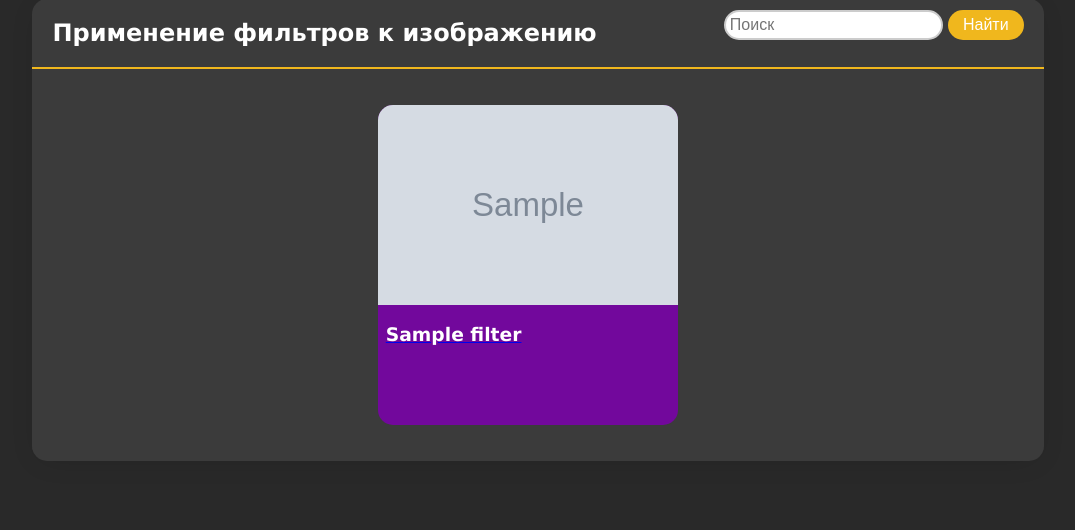
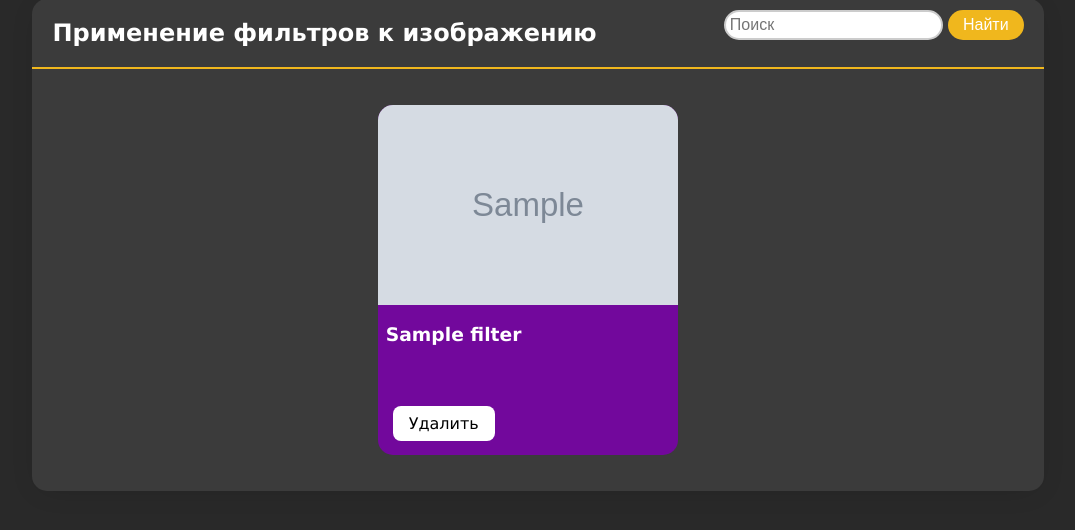
Before and after one commit to DemiurgeRV/WebApplications_backend, a Django app: page /home/ in a window 1280 px wide. Shown: the part 59-589 px from the top of the page, without its empty margins (102-1177 px from the left). Run offline with Django 4.2, Linux system fonts and the light colour scheme; tables that the repository leaves empty hold one stand-in row (values such as "Sample post"); grey boxes marked "Sample" are stand-in pictures.

Commit message:
Added 'delete' button

```diff
--- a/FiltersForImages/main/static/main/css/main.css
+++ b/FiltersForImages/main/static/main/css/main.css
@@ -64,6 +64,7 @@ html {
     grid-column-gap: 25px;
     grid-row-gap: 25px;
     justify-content: center;
+    color: #fff;
 }
 .content-wrapper .cards-wrapper .card-list .card {
     background: #72089c;
@@ -73,11 +74,18 @@ html {
     color: #fff;
     transition: transform .3s ease;
     max-width: 300px;
-    height: 320px;
+    height: 350px;
 }
 .content-wrapper .cards-wrapper .card-list .card:hover {
     transform: scale(1.05);
     box-shadow: 0 18px 36px #510d6e, 0 10px 10px #510d6e;
+}
+.content-wrapper .cards-wrapper .card-list .card a {
+    text-decoration: none;
+    color: #fff;
+}
+.content-wrapper .cards-wrapper .card-list .card li {
+    height: 300px;
 }
 .content-wrapper .cards-wrapper .card-list .card img {
     width: 100%;
@@ -86,6 +94,23 @@ html {
 .content-wrapper .cards-wrapper .card-list .card h3 {
     padding: 0px 8px;
 }
+.content-wrapper .cards-wrapper .card-list .card .button {
+    padding: 3% 15px;
+}
+.content-wrapper .cards-wrapper .card-list .card .button .delete_filter {
+    padding: 8px 16px;
+    background: #fff;
+    border-radius: 8px;
+    text-decoration: none;
+    color: black;
+    transition: all .3s ease;
+}
+.content-wrapper .cards-wrapper .card-list .card .button .delete_filter:hover {
+    transform: scale(1.1);
+    background-color: #b5b5b5;
+}
+
+
 
 .content-wrapper .filter-details {
     display: flex;
--- a/FiltersForImages/main/templates/main/AllFilters.html
+++ b/FiltersForImages/main/templates/main/AllFilters.html
@@ -18,10 +18,13 @@
         </div>
         <ul class="card-list">
             {% for filter in data.filters %}
-           <a href="{% url 'filter_url' filter.id %}"> <li class="card" title="Подробнее...">
-               <img src="{{ filter.get_image_url }}" class="images">
-               <h3>{{ filter.name }}</h3><br>
-           </li></a>
+            <div class="card">
+               <a href="{% url 'filter_url' filter.id %}"> <li title="Подробнее...">
+                   <img src="{{ filter.get_image_url }}" class="images">
+                   <h3>{{ filter.name }}</h3><br>
+               </li></a>
+                <div class="button"><a href="{% url 'delete_filter' filter.id %}" class="delete_filter">Удалить</a></div>
+            </div>
         {% empty %}
             <div class="empty">Ничего не найдено :(</div>
         {% endfor %}
--- a/FiltersForImages/main/urls.py
+++ b/FiltersForImages/main/urls.py
@@ -3,5 +3,6 @@ from . import views
 
 urlpatterns = [
     path('home/', views.getFilters, name='Home'),
-    path('filter/<int:id>/', views.getFilter, name='filter_url')
+    path('filter/<int:id>/', views.getFilter, name='filter_url'),
+    path('filter/<int:id>/delete', views.delete_filter, name='delete_filter')
 ]
--- a/FiltersForImages/main/views.py
+++ b/FiltersForImages/main/views.py
@@ -1,4 +1,7 @@
-from django.shortcuts import render
+from django.db import connection
+from django.shortcuts import render, redirect
+
+
 from .models import *
 
 def getFilters(request):
@@ -13,3 +16,9 @@ def getFilters(request):
 def getFilter(request, id):
     filter = Filters.objects.filter(id=id)
     return render(request, 'main/OneFilter.html', {'filter': filter[0]})
+
+def delete_filter(request, id):
+    filter = Filters.objects.get(id=id)
+    with connection.cursor() as cursor:
+        cursor.execute("UPDATE main_filters SET status = 2 WHERE id = %s", [filter.pk])
+    return redirect('/home')
```
